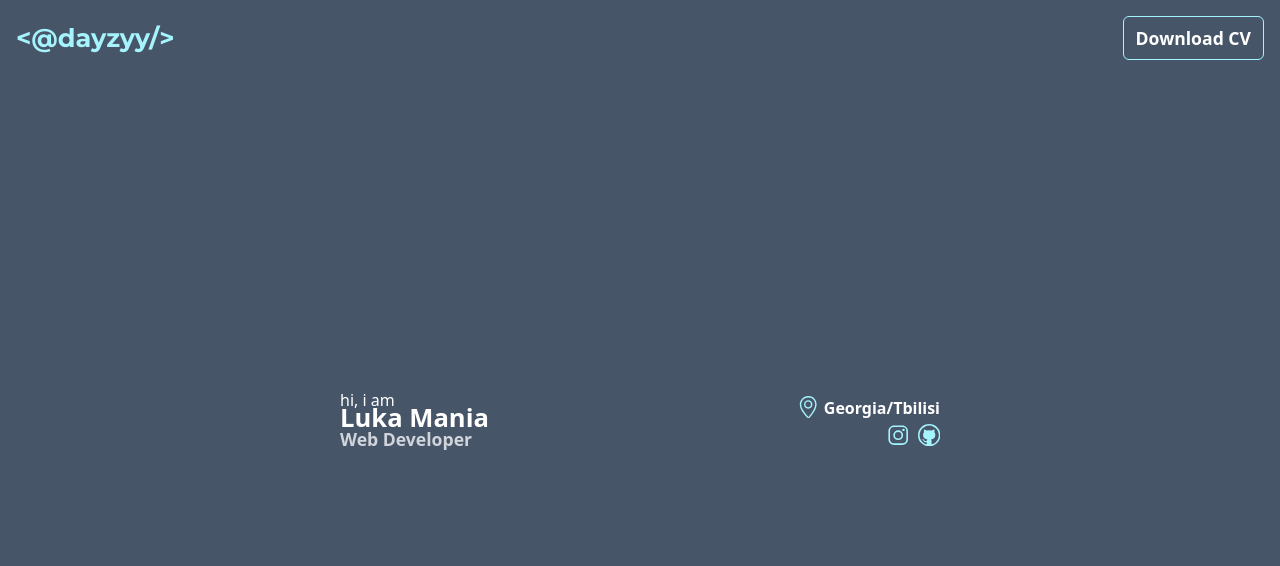
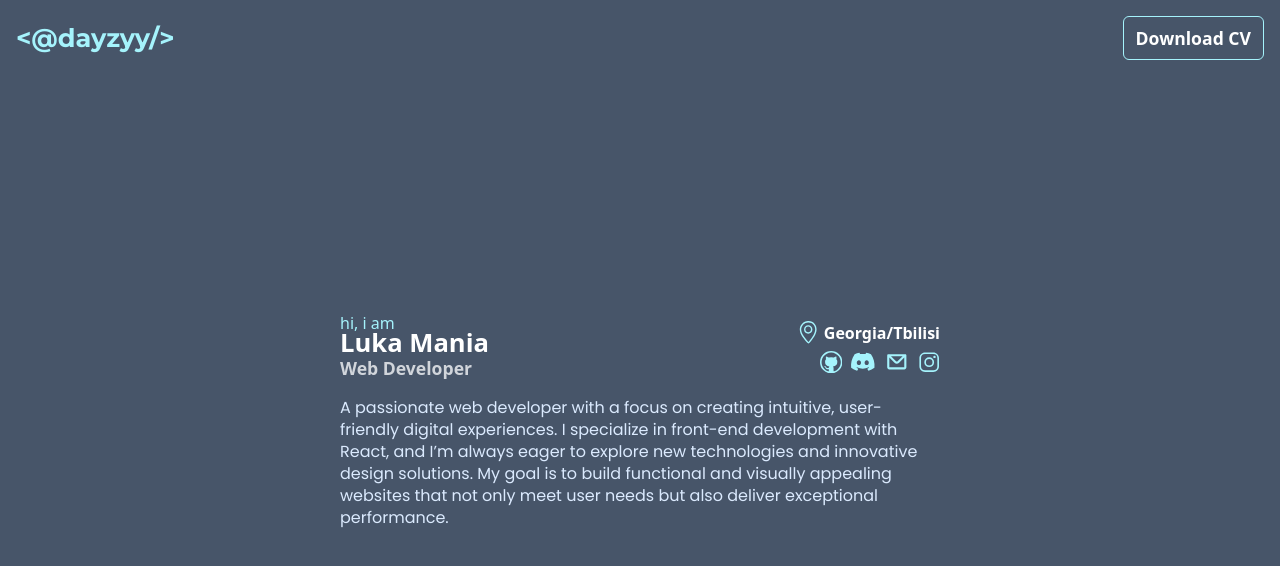
Before and after one commit to dayzyy/Portfolio, a React (Vite) app in the folder frontend/: page / in a window 1280 px wide. Shown: the top 566 px of the page. Built offline with nearby package versions, Linux system fonts and the light colour scheme.

Commit message:
feat(frotned) finish the 'about me' section

```diff
--- a/frontend/src/App.jsx
+++ b/frontend/src/App.jsx
@@ -12,7 +12,6 @@ export default function App() {
     localStorage.setItem('theme', theme)
   }, [theme])
 
-
   return (
       <main className="bg-[var(--color-bg)]">
       	<div className="h-screen w-screen p-4 flex flex-col">
@@ -22,15 +21,21 @@ export default function App() {
 	    </header>
 
 	    <section className="flex-grow grid place-items-center">
-		<div className="w-full md:w-[600px] flex justify-between">
-		    <div className="flex flex-col gap-0">
-			<p className="trim text-[var(--color-text-primary)]">hi, i am</p>
-			<p style={{fontSize: 'var(--size-text-heading)'}} className="trim text-[var(--color-text-primary)] font-bold">Luka Mania</p>
-			<p style={{fontSize: 'var(--size-text-medium)'}} className="trim text-[var(--color-text-secondary)] font-bold" >Web Developer</p>
+		<div className="flex flex-col gap-4 w-full md:w-[600px]">
+		    <div className="flex items-center justify-between">
+			<div className="flex flex-col gap-0">
+			    <p className="trim text-[#a5f3fc]">hi, i am</p>
+			    <p style={{fontSize: 'var(--size-text-heading)'}} className="trim text-[var(--color-text-primary)] font-bold">Luka Mania</p>
+			    <p style={{fontSize: 'var(--size-text-medium)'}} className="trim text-[var(--color-text-secondary)] font-bold" >Web Developer</p>
+			</div>
+
+			<Information/>
 		    </div>
 
-		    <Information/>
+		    <p style={{fontSize: 'var(--size-text-paragraph)', fontFamily: 'var(--font-family-text)'}} className="text-[var(--color-text-paragraph)] leading-snug">A passionate web developer with a focus on creating intuitive, user-friendly digital experiences. I specialize in front-end development with React, and I’m always eager to explore new technologies and innovative design solutions. My goal is to build functional and visually appealing websites that not only meet user needs but also deliver exceptional performance.</p>
 		</div>
+
+
 	    </section>
       	</div>
       </main>
--- a/frontend/src/components/Information.jsx
+++ b/frontend/src/components/Information.jsx
@@ -1,6 +1,8 @@
 import { SlLocationPin } from "react-icons/sl";
 import { IoLogoInstagram } from "react-icons/io5";
 import { VscGithub } from "react-icons/vsc";
+import { CgMail } from "react-icons/cg";
+import { FaDiscord } from "react-icons/fa";
 
 export default function Information() {
     return (
@@ -10,9 +12,11 @@ export default function Information() {
 		<p style={{fontSize: 'var(--size-text-paragraph)'}} className="font-bold text-[var(--color-text-primary)]">Georgia/Tbilisi</p>
 	    </div>
 
-	    <div className="flex gap-2">
+	    <div className="flex items-center gap-2">
+		<VscGithub className="text-[var(--color-text-logo)] text-[1.4rem]"/>
+		<FaDiscord className="text-[var(--color-text-logo)] text-[1.6rem]"/>
+		<CgMail className="text-[var(--color-text-logo)] text-[1.6rem]"/>
 		<IoLogoInstagram className="text-[var(--color-text-logo)] text-[1.4rem]"/>
-		<VscGithub className="text-[var(--color-text-logo)] text-[1.4rem]"/>
 	    </div>
 	</div>
     )
--- a/frontend/src/index.css
+++ b/frontend/src/index.css
@@ -16,7 +16,11 @@
 	 }
 
 	 .trim:nth-of-type(1) {
-	     line-height: .6 !important;
+	     line-height: .9 !important;
+	 }
+
+	 .trim:nth-of-type(3) {
+	     line-height: 1.4 !important;
 	 }
     }
 
@@ -26,6 +30,7 @@
 	--color-text-logo: #A5F3FC;
 	--color-text-primary: #FFFFFF;
 	--color-text-secondary: #D1D5DB;
+	--color-text-paragraph: #DBEAFE;
 
 	--size-text-heading: 1.6rem;
 	--size-text-medium: 1.1rem;
```
